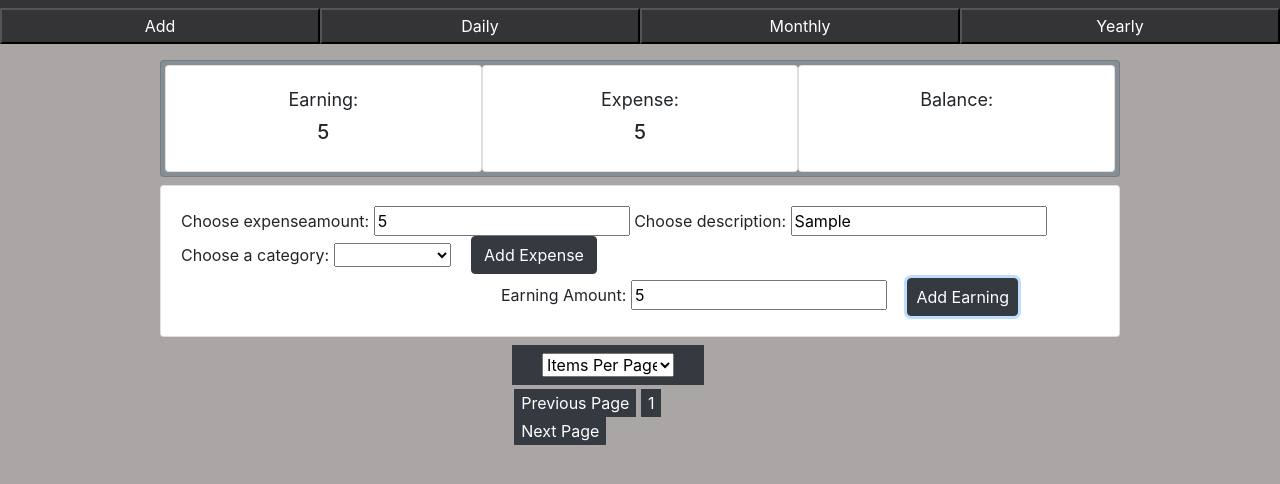
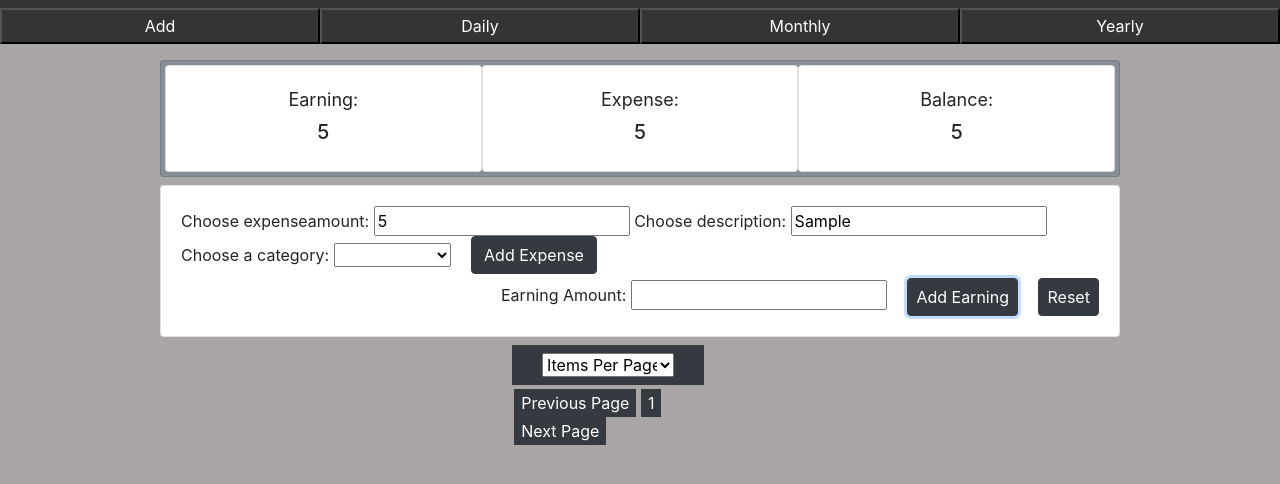
Before and after one commit to JayanthSagarapu/ExpensetrackerAWS, a website: page public/Expense/expense.html in a window 1280 px wide. Both pictures are taken after typing "5", "Sample", "5" into the empty fields and a click on the button "Add Earning". Shown: the part 92-576 px from the top of the page. Drawn offline with nearby package versions, Linux system fonts and the light colour scheme.

Commit message:
reset btn

```diff
--- a/public/Expense/expense.html
+++ b/public/Expense/expense.html
@@ -92,7 +92,11 @@
             <button onclick="addEarning()" value="Add Earning" id="Earningbtn" class="btn border border-dark ml-3 p-2 text-white bg-dark">
               Add Earning
             </button>
+            <button onclick="resetEarning()" id="resetBtn" class="btn border border-dark ml-3 p-2 text-white bg-dark">
+              Reset
+            </button>
           </div>
+
       </form>
     </div>
 
--- a/public/Expense/expense.js
+++ b/public/Expense/expense.js
@@ -14,6 +14,16 @@ function addEarning() {
     Number(Earning.textContent) + Number(earninginput.value);
 
   localStorage.setItem("earningamount", EarningAmount);
+  Earning.textContent = localStorage.getItem("earningamount");
+
+  Balance.textContent = Earning.textContent - Expense.textContent;
+  earninginput.value = "";
+}
+
+function resetEarning() {
+  Balance.textContent = Balance.textContent - Earning.textContent;
+
+  localStorage.setItem("earningamount", 0);
   Earning.textContent = localStorage.getItem("earningamount");
 }
 
```
